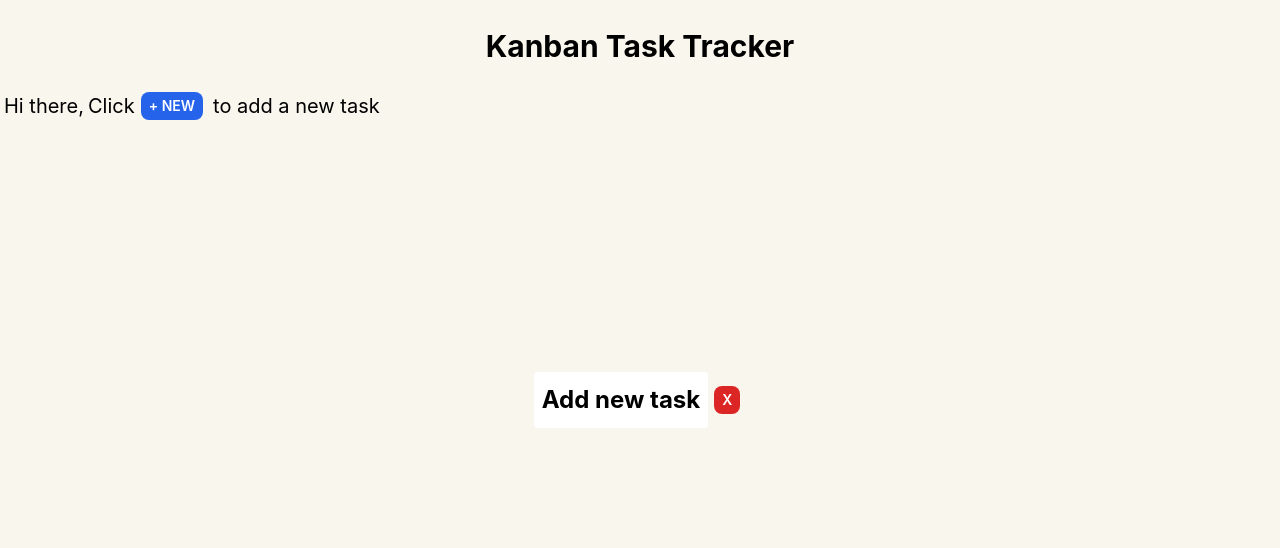
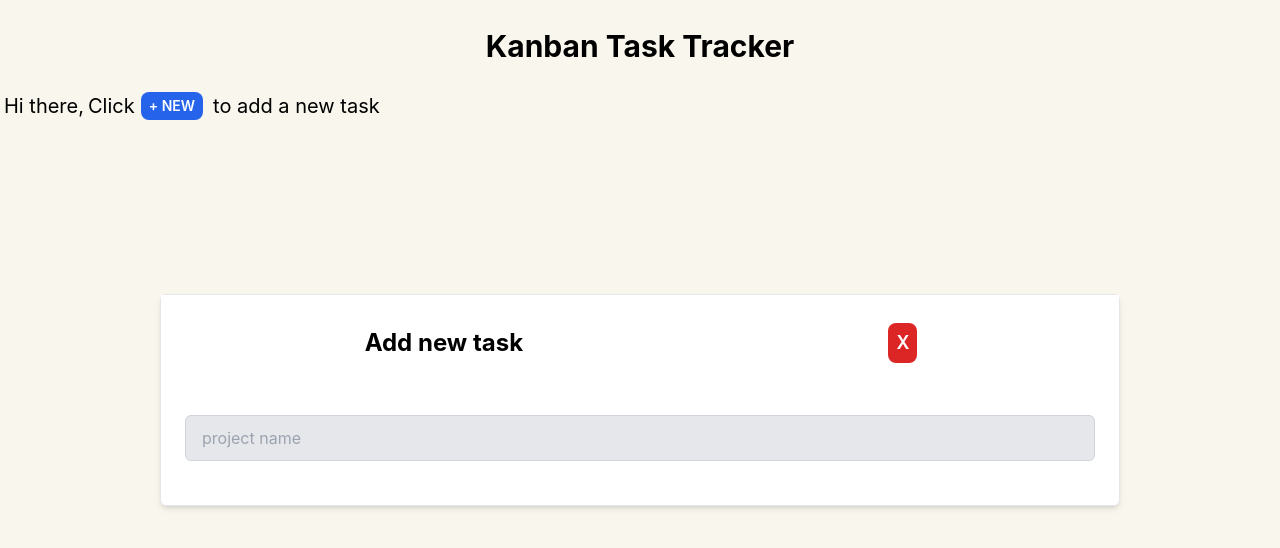
Before and after one commit to G3RGES/kanban-task-tracker, a React (Create React App) app: page / in a window 1280 px wide. Both pictures are taken after a click on the button "+ NEW". Shown: the top 548 px of the page. Built offline with nearby package versions, Linux system fonts and the light colour scheme.

Commit message:
Update AddTask.jsx

```diff
--- a/src/components/AddTask.jsx
+++ b/src/components/AddTask.jsx
@@ -16,18 +16,42 @@ const AddTask = () => {
       </button>
       {addModal ? (
         <>
-          <div className="overflow-x-hidden overflow-y-auto fixed inset-0 z-100 flex items-center justify-center">
+          <div
+            className="overflow-x-hidden overflow-y-auto fixed inset-0
+           z-100 flex items-center justify-center"
+          >
+            <div
+              className="flex flex-col  border rounded-md
+               bg-white w-9/12 shadow-md relative "
+            >
+              <div
+                className="flex flex-row justify-around items-center p-5
+               bg-white w-full"
+              >
                 <h3 className="bg-white px-2 py-3 rounded font-bold text-2xl">
                   Add new task
                 </h3>
+
                 <button
-              className="bg-red-600 text-white px-2 py-1 rounded-lg font-semibold text-sm mx-1.5 hover:opacity-85
+                  className="bg-red-600 text-white px-2 py-1.5 rounded-lg
+              font-semibold text-lg mx-1.5 hover:opacity-85
               transition-opacity duration-500"
                   type="button"
                   onClick={() => setAddModal(false)}
                 >
                   X
                 </button>
+              </div>
+              <form className=" p-6">
+                <input
+                  className="w-full bg-gray-200 text-gray-700 border border-gray-300 focus:outline-none
+                  rounded-md px-4 py-3 mb-5 leading-tight focus:bg-white "
+                  id="project-name"
+                  type="text"
+                  placeholder="project name"
+                />
+              </form>
+            </div>
           </div>
         </>
       ) : null}
```
Lines whose indentation alone changed are shown as unchanged.
